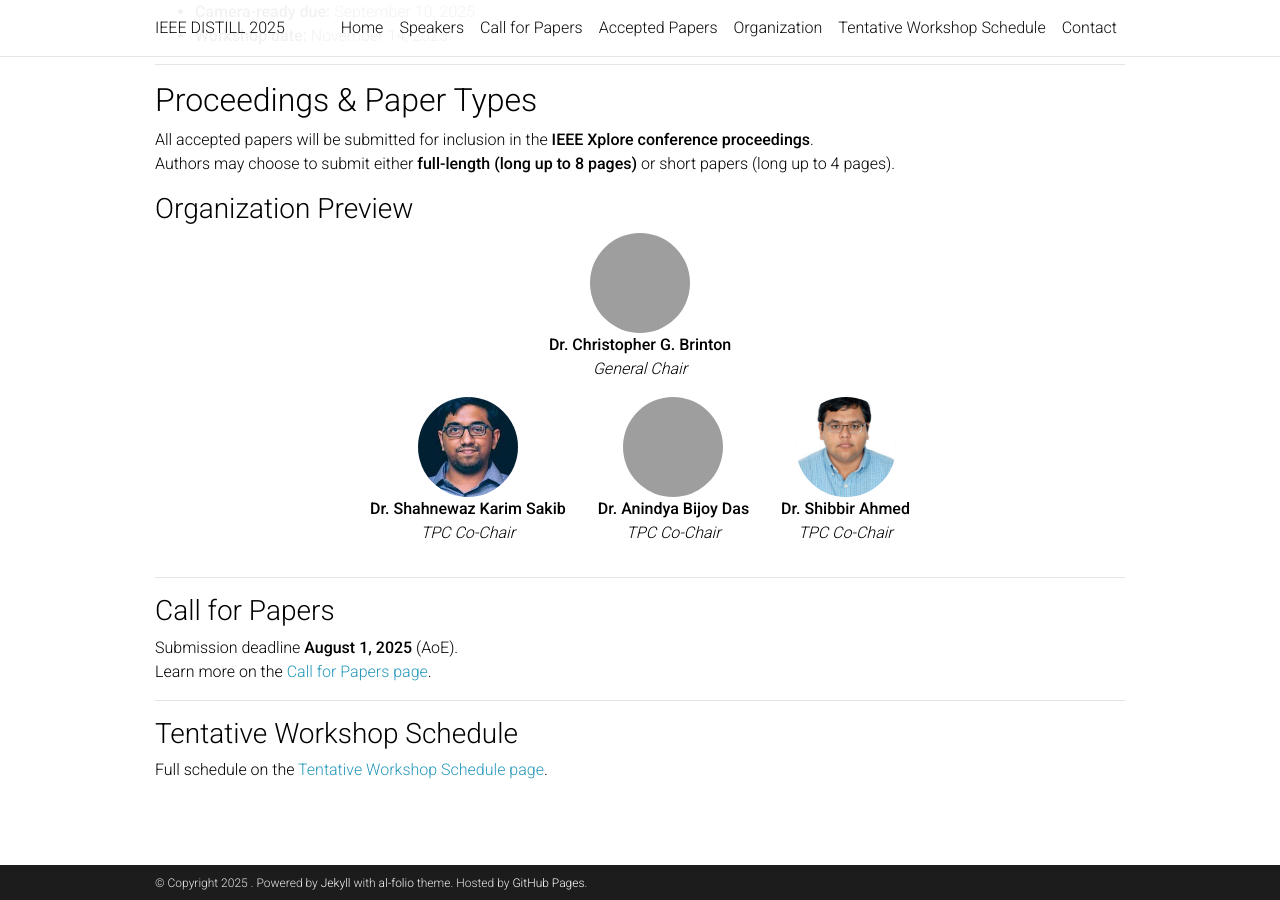
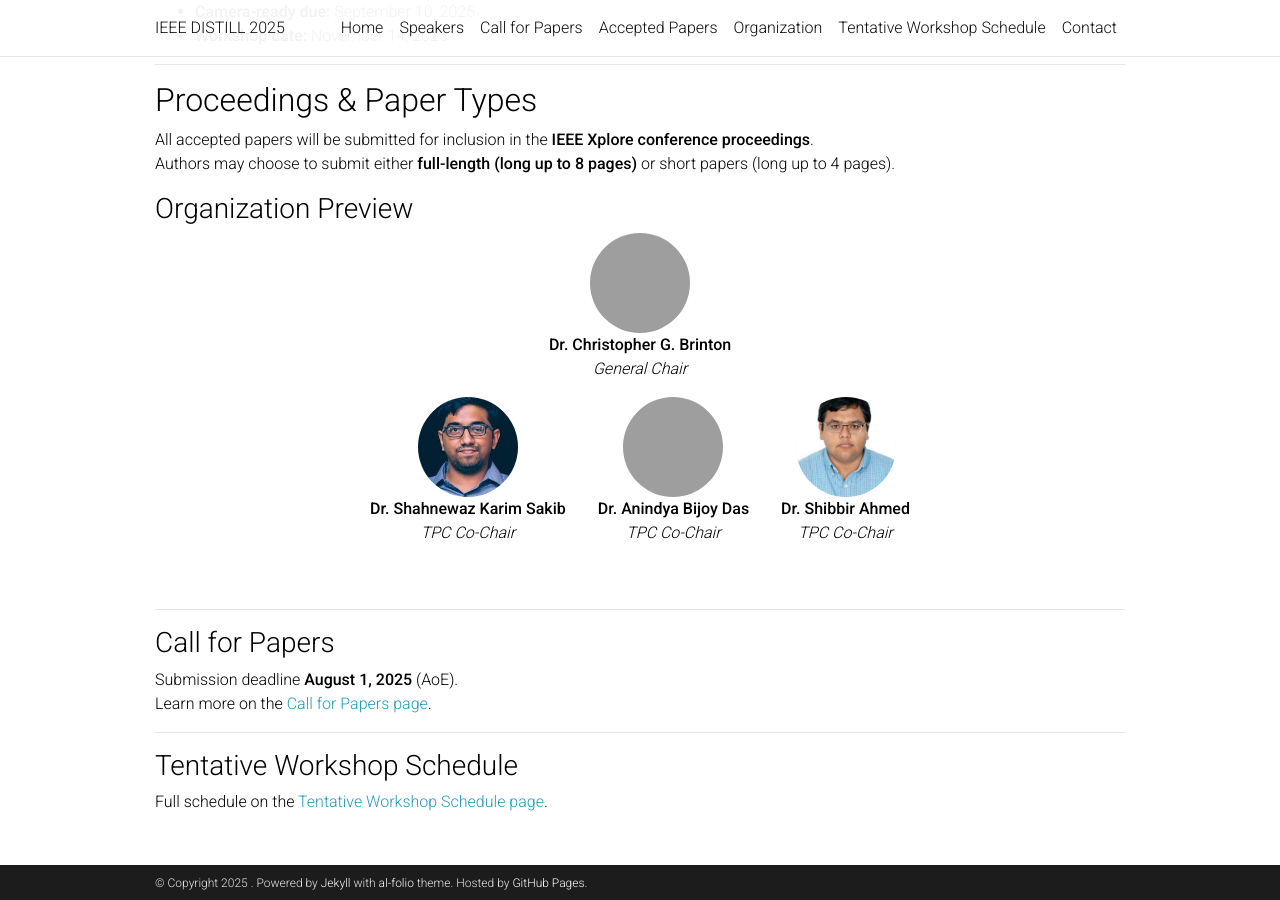
Before and after one commit to ieeedistill/ieeedistill.github.io, a Jekyll site: the page built from _pages/home.md, in a window 1280 px wide and 900 px high, scrolled down 1039 px. Built offline with Jekyll 4.4.1, drawn with Linux system fonts in a browser that asks for light colours; comment, search, counter and statistics services are not loaded; a style sheet for code colours, icons or effects is not loaded; grey boxes are pictures that could not be loaded.

Commit message:
Update home.md

```diff
--- a/_pages/home.md
+++ b/_pages/home.md
@@ -75,7 +75,7 @@ Authors may choose to submit either **full-length (long up to 8 pages)** or shor
 </p>
 
 
-<div style="display:flex; justify-content:center; align-items:center; gap:2rem; flex-wrap:wrap; margin-bottom:2rem;">
+<div style="display:flex; justify-content:center; align-items:center; gap:2rem; flex-wrap:wrap; margin-bottom:4rem;">
   <div style="text-align:center;">
     <img
       src="{{ '/assets/img/shahnewaz.jpg' | relative_url }}"
```
